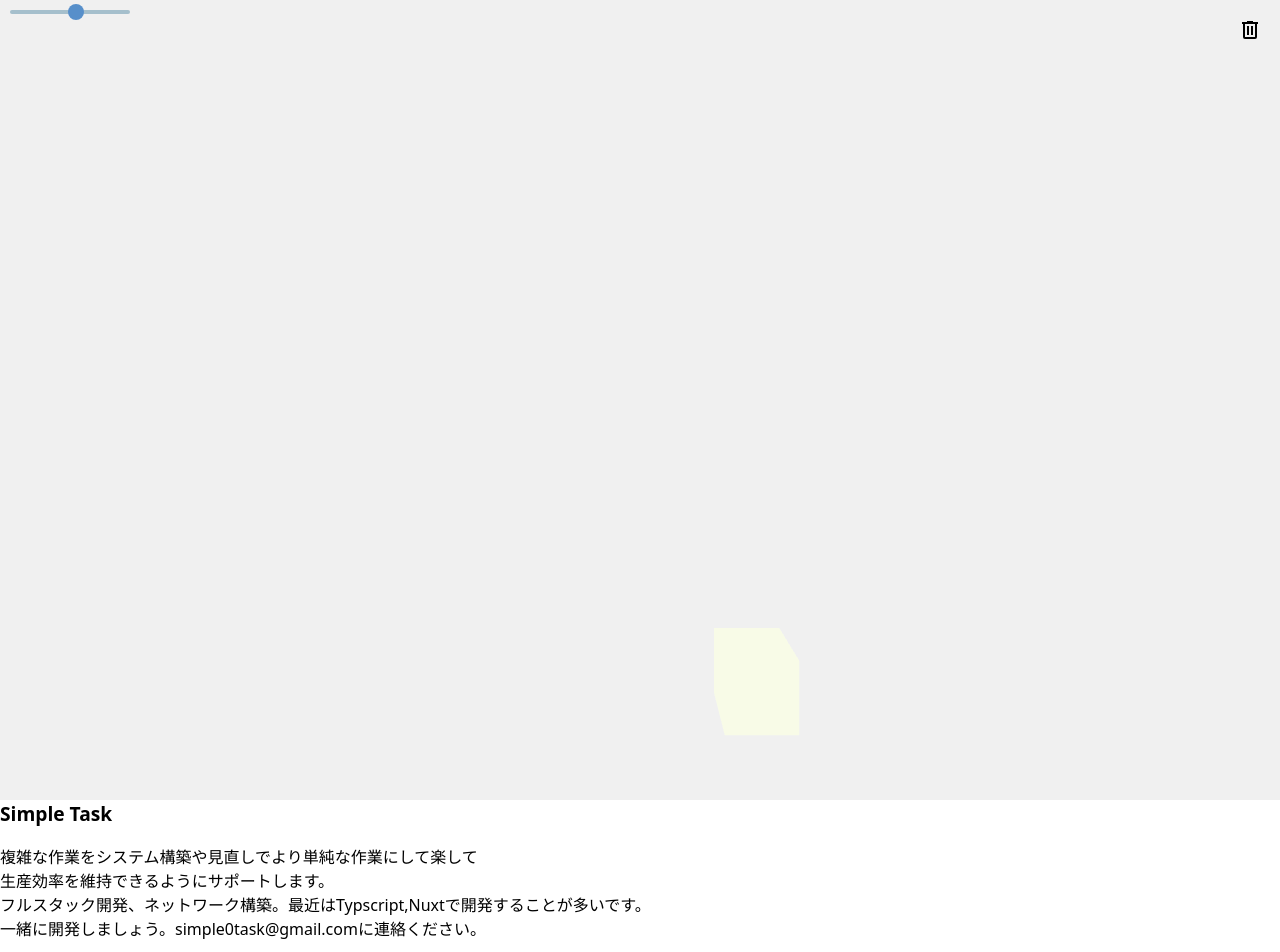
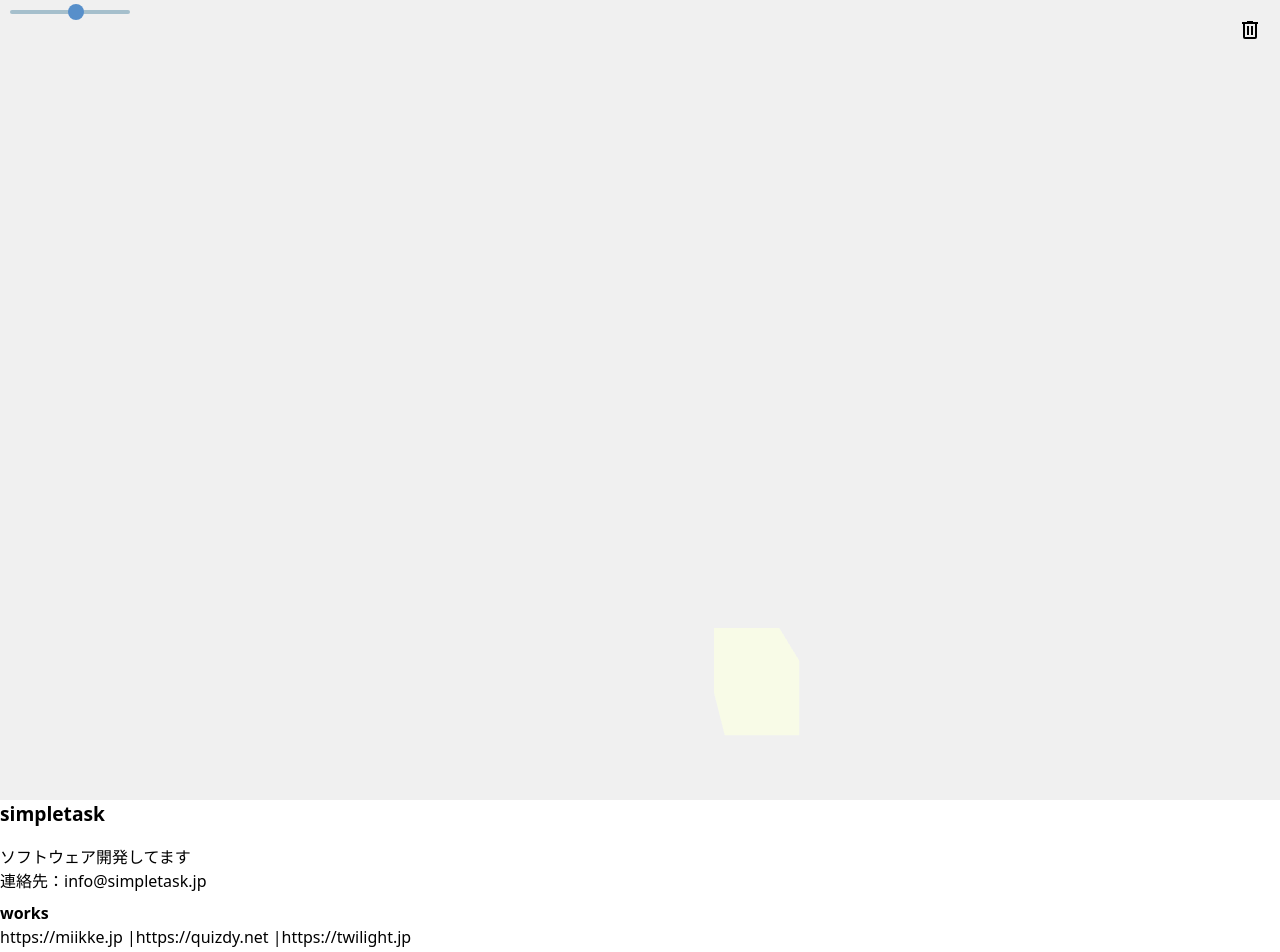
Before and after one commit to simple0task/simpletask.jp, a Next.js app: page / in a window 1280 px wide. Shown: the top 952 px of the page. Built offline with nearby package versions, Linux system fonts and the light colour scheme.

Commit message:
文章修正

```diff
--- a/src/pages/index.tsx
+++ b/src/pages/index.tsx
@@ -12,11 +12,9 @@ const Home: NextPage = () => {
           fontWeight: 600,
           fontSize: '1.2rem',
           paddingBottom: '1rem',
-        }}>Simple Task</h1>
-        <p>複雑な作業をシステム構築や見直しでより単純な作業にして楽して</p>
-        <p>生産効率を維持できるようにサポートします。</p>
-        <p>フルスタック開発、ネットワーク構築。最近はTypscript,Nuxtで開発することが多いです。</p>
-        <p>一緒に開発しましょう。simple0task@gmail.comに連絡ください。</p>
+        }}>simpletask</h1>
+        <p>ソフトウェア開発してます</p>
+        <p>連絡先：info@simpletask.jp</p>
         <h1 style={{
           fontFamily: 'M PLUS 1p',
           fontWeight: 600,
```
